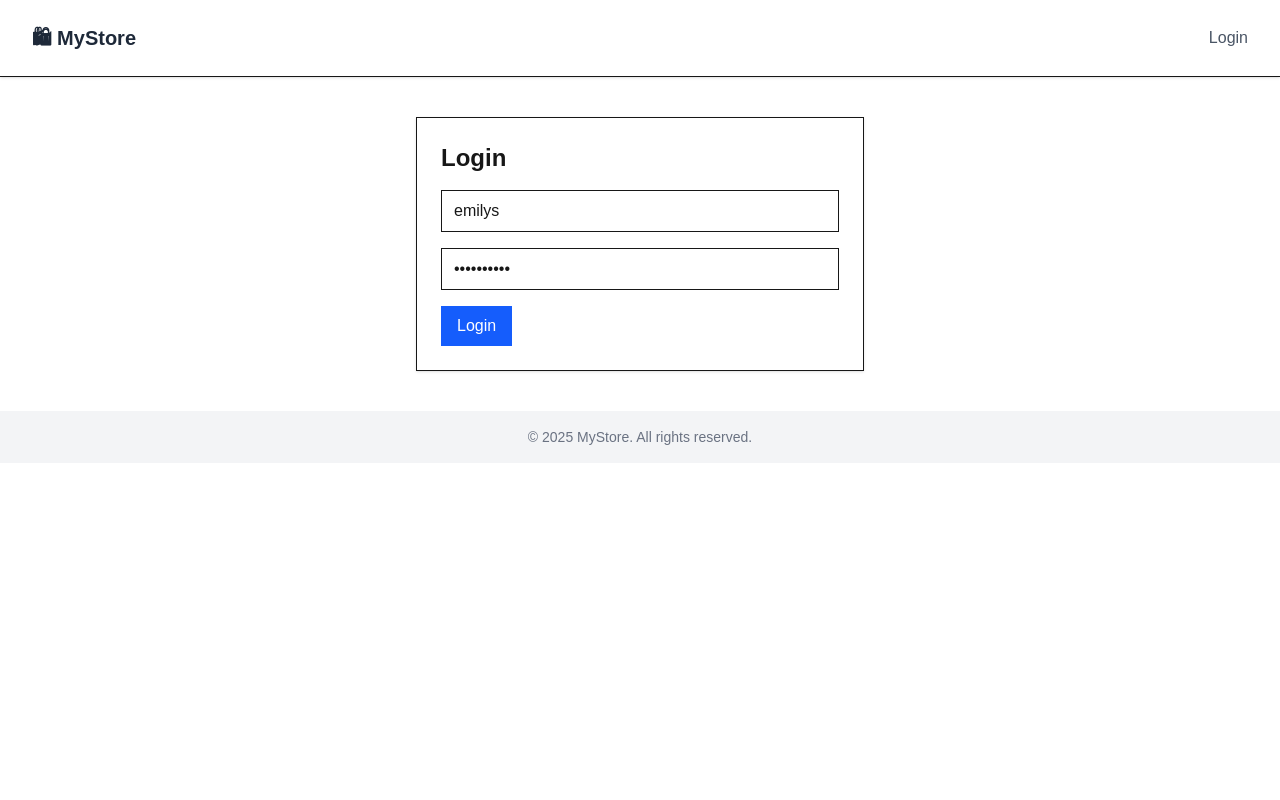
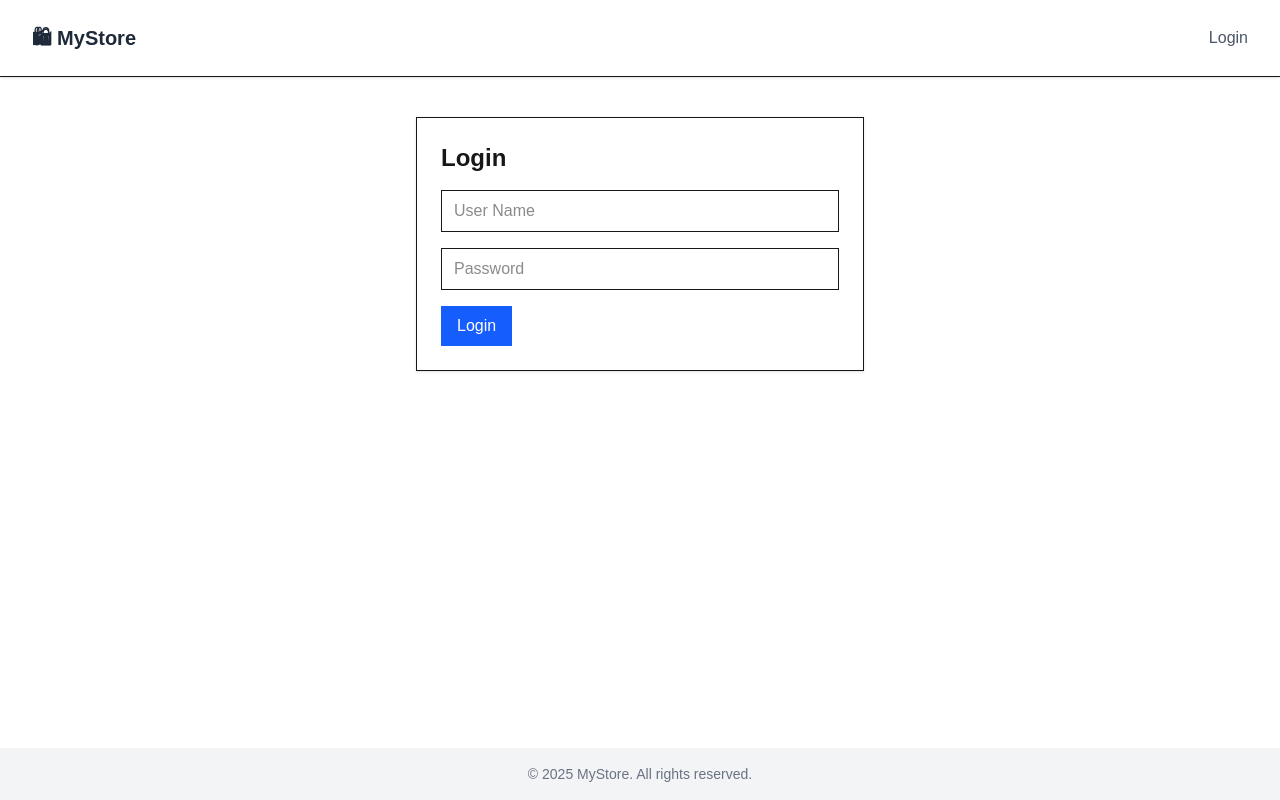
Before and after one commit to ankur746/next-app, a Next.js app: page /auth/login in a window 1280 px wide. Built offline with nearby package versions, Linux system fonts and the light colour scheme; no server answers.

Commit message:
minor fixes

```diff
--- a/src/app/auth/login/page.tsx
+++ b/src/app/auth/login/page.tsx
@@ -11,8 +11,8 @@ type Errors = {
 
 export default function LoginPage() {
   const router = useRouter();
-  const [userName, setUserName] = useState<string>("emilys");
-  const [password, setPassword] = useState<string>("emilyspass");
+  const [userName, setUserName] = useState<string>("");
+  const [password, setPassword] = useState<string>("");
   const [loading, setIsLoading] = useState<boolean>(false);
   const dispatch = useAppDispatch();
 
--- a/src/app/layout.tsx
+++ b/src/app/layout.tsx
@@ -29,7 +29,7 @@ export default function RootLayout({
   return (
     <html lang="en">
       <body
-        className={`${geistSans.variable} ${geistMono.variable} antialiased flex flex-col min-h-screen`}
+        className={`${geistSans.variable} ${geistMono.variable} antialiased flex flex-col min-h-screen pb-10`}
       >
         <Providers>
           <AppInitializer>
--- a/src/components/ui/Footer.tsx
+++ b/src/components/ui/Footer.tsx
@@ -1,6 +1,6 @@
 export default function Footer() {
   return (
-    <footer className="bg-gray-100 text-center text-sm text-gray-500 py-4 mt-10">
+    <footer className="bg-gray-100 text-center text-sm text-gray-500 py-4 fixed bottom-0 left-0 right-0">
       &copy; {new Date().getFullYear()} MyStore. All rights reserved.
     </footer>
   );
--- a/src/components/ui/Header.tsx
+++ b/src/components/ui/Header.tsx
@@ -36,13 +36,16 @@ const Header = () => {
               </div>
               <button
                 onClick={handleLogout}
-                className="text-red-600 hover:underline ml-4"
+                className="text-red-600 hover:underline ml-4 cursor-pointer"
               >
                 Logout
               </button>
             </>
           ) : (
-            <Link href="/auth/login" className="text-gray-600 hover:text-black">
+            <Link
+              href="/auth/login"
+              className="text-gray-600 hover:text-black cursor-pointer"
+            >
               Login
             </Link>
           )}
```
